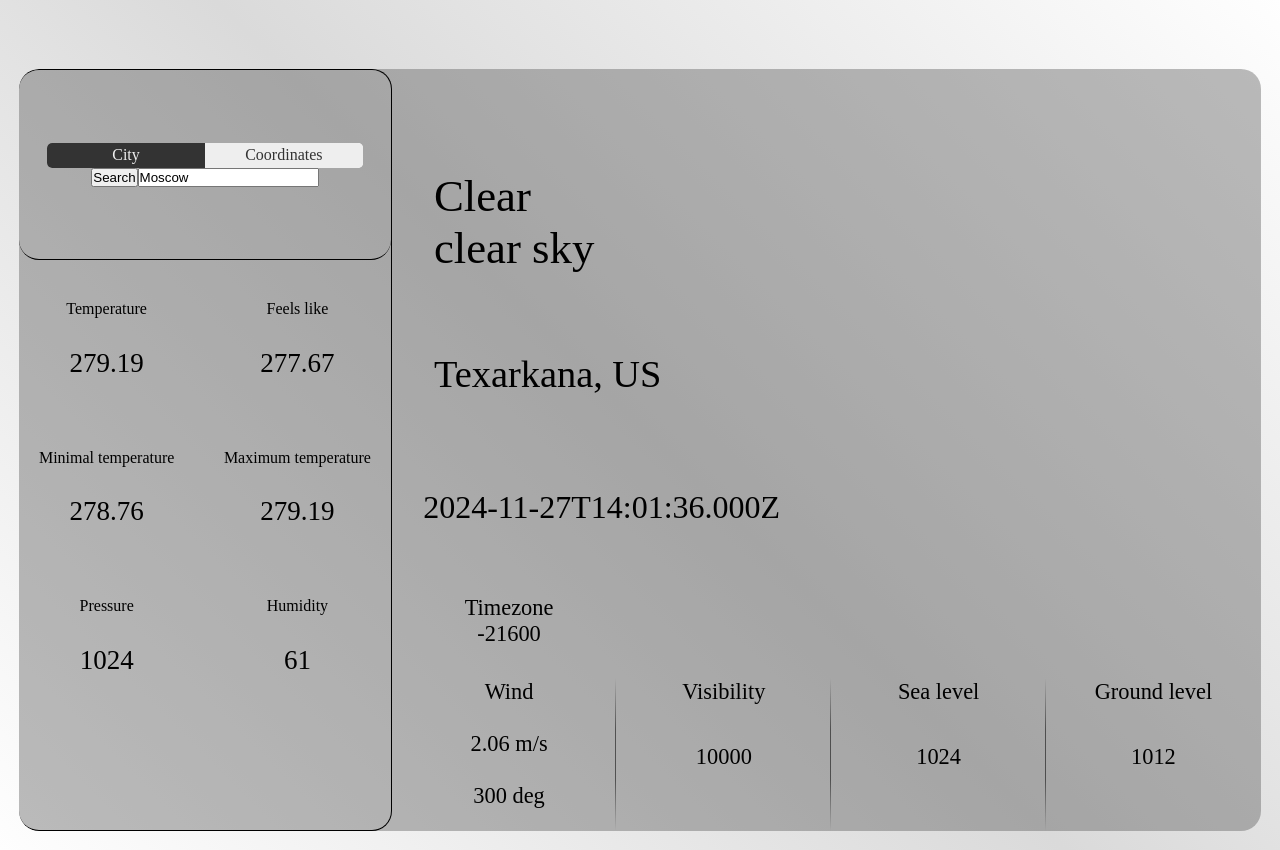
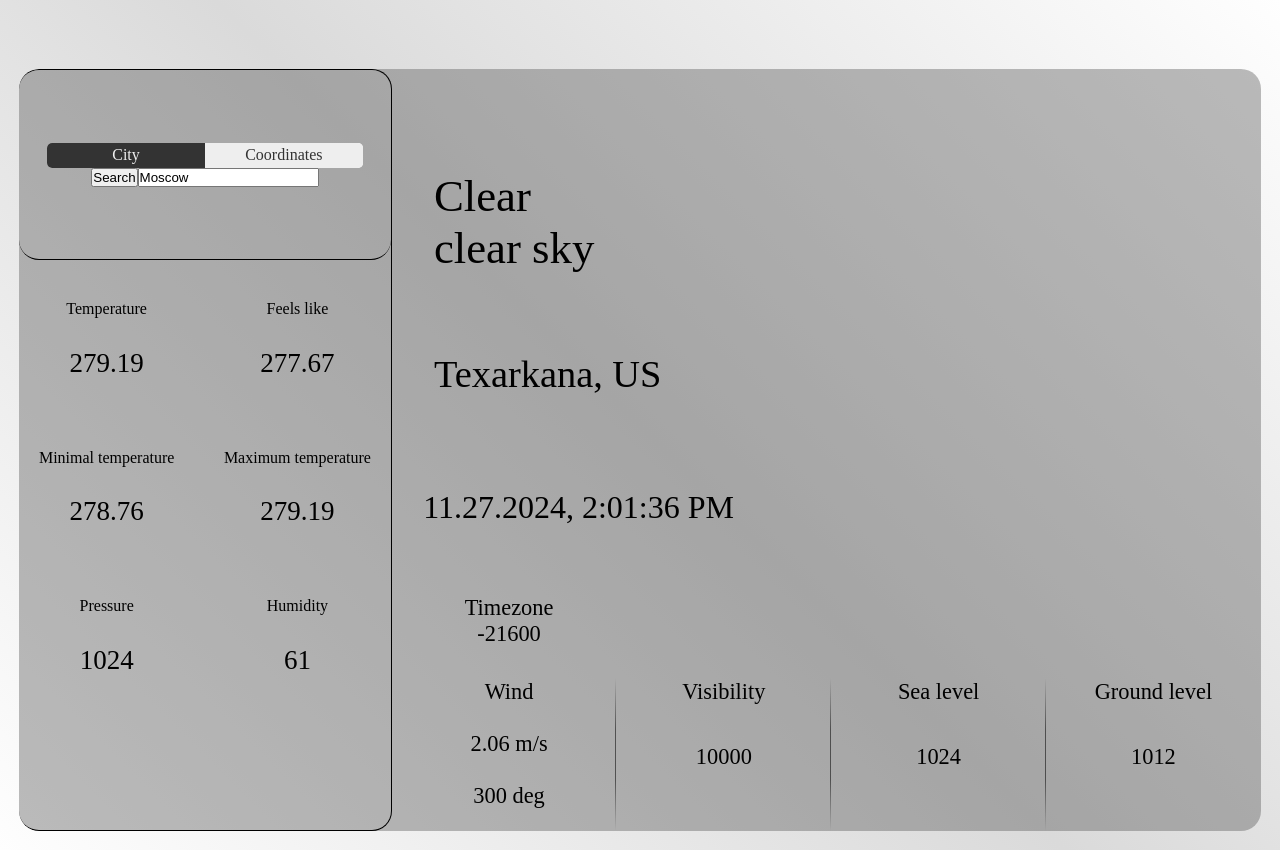
Before and after one commit to maksimphono/weather_app, a React app in the folder frontend/: page /#/ in a window 1280 px wide. Built offline with nearby package versions, Linux system fonts and the light colour scheme; no server answers; the HTML template or start-up script is replaced by a standard one.

Commit message:
minor changes to the component, renamed

```diff
--- a/frontend/src/App.jsx
+++ b/frontend/src/App.jsx
@@ -1,6 +1,6 @@
 import React from 'react'
 import Layout from './Layout.jsx'
-import Home from './Pages/Home/components/Home.jsx'
+import WeatherForecast from './Pages/Home/components/WeatherForecast.jsx'
 import Forecast from './Pages/Home/components/Forecast.jsx'
 //import WeatherByCity from './Pages/WaetherByCity/Components/WeatherByCity.jsx'
 //import WeatherByCoordinates from './Pages/WaetherByCity/Components/WeatherByCoordinates.jsx'
@@ -13,7 +13,7 @@ export default function App() {
       <HashRouter>
         <Routes>
           <Route path = "/" element = {<Layout/>}>
-            <Route index element = {<Home />}/>
+            <Route index element = {<WeatherForecast />}/>
           </Route>
           <Route path = "/tests">
             <Route index element = {<Forecast />}/>
--- a/frontend/src/Pages/Home/components/Home.jsx
+++ b/frontend/src/Pages/Home/components/WeatherForecast.jsx
@@ -1,7 +1,7 @@
 import React, {useCallback, useEffect, useReducer, useRef, useState} from 'react'
 import style from "../css/Home.module.scss"
 import InputFields from './InputFields.jsx'
-import oneDayWeatherDataManager from '../DataManager/OneDayWeatherDataManager.js'
+import oneDayWeatherDataManager, { CoordinatesError } from '../DataManager/OneDayWeatherDataManager.js'
 //const style = {}
 
 function SmallWeatherData({gridArea, value, className, children}) {
@@ -53,21 +53,26 @@ const currentWeatherData = {
   }
 
 
-export default function Home() {
+export default function WeatherForecast() {
     const [weatherData, setWeatherData] = useState(currentWeatherData)
     const [followerCoords, setFollowerCoords] = useState({x: 0, y : 0})
     const weatherViewRef = useRef(null)
 
-    useEffect(() => (async () => {
+    useEffect(() => {(async () => {
         const manager = oneDayWeatherDataManager
 
         try {
             let res = await manager.getData({lat:13.7487132, lon:100.5019723})
             setWeatherData(res.data)
-        }catch(error) {
+        } catch(error) {
             console.error(error)
+            if (error instanceof CoordinatesError) {
+                alert("You likely provided wrong coordinates")
+            } else {
+                alert("Error while getting weather data")
+            }
         }
-    })(), [])
+    })()}, [])
 
     return (
         <div className = {style["home"]}>
@@ -100,7 +105,7 @@ export default function Home() {
                     }
                     </SmallWeatherData>
                     <SmallWeatherData gridArea = "date" className = {"date"}>
-                        {(new Date()).toISOString()}
+                        {(new Date()).toLocaleString().replaceAll("/", ".")}
                     </SmallWeatherData>
                     <SmallWeatherData gridArea = "timezone" className = {"timezone"}>
                         <span>Timezone</span>
```
